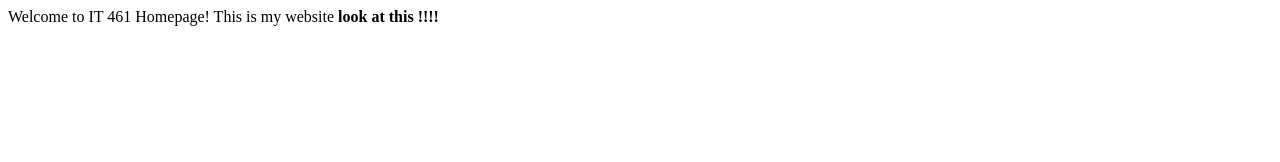
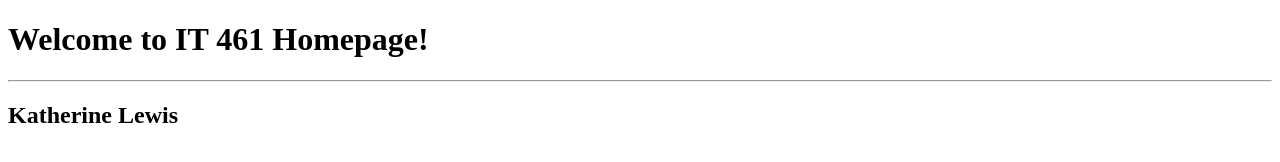
Before and after one commit to klewi023/my_site, a plain HTML site: page index.html in a window 1280 px wide. Drawn offline with Linux system fonts and the light colour scheme.

Commit message:
index.html

```diff
--- a/index.html
+++ b/index.html
@@ -3,12 +3,17 @@
   <head>
     <meta charset="utf-8">
     <meta name="viewport" content="width=device-width, initial-scale=1">
+    <title>My Website</title>
   </head>
   <body>
-    Welcome to IT 461 Homepage!
+
+   <h1>Welcome to IT 461 Homepage!</h1>
+    <hr>
+
+    <h2>Katherine Lewis<h2>
+    <p>
+      <a href="mailto:klewi023@odu.edu>
+    </p>
+
   </body>
 </html>
-
-
-
-This is my website <b> look at this !!!! </b>
```
